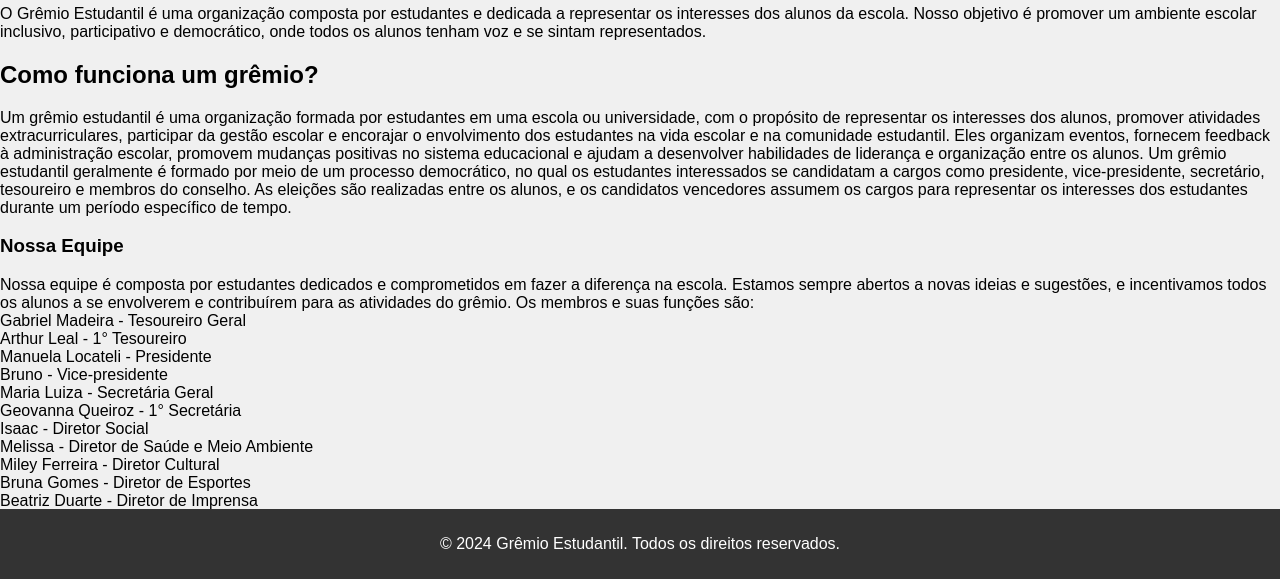
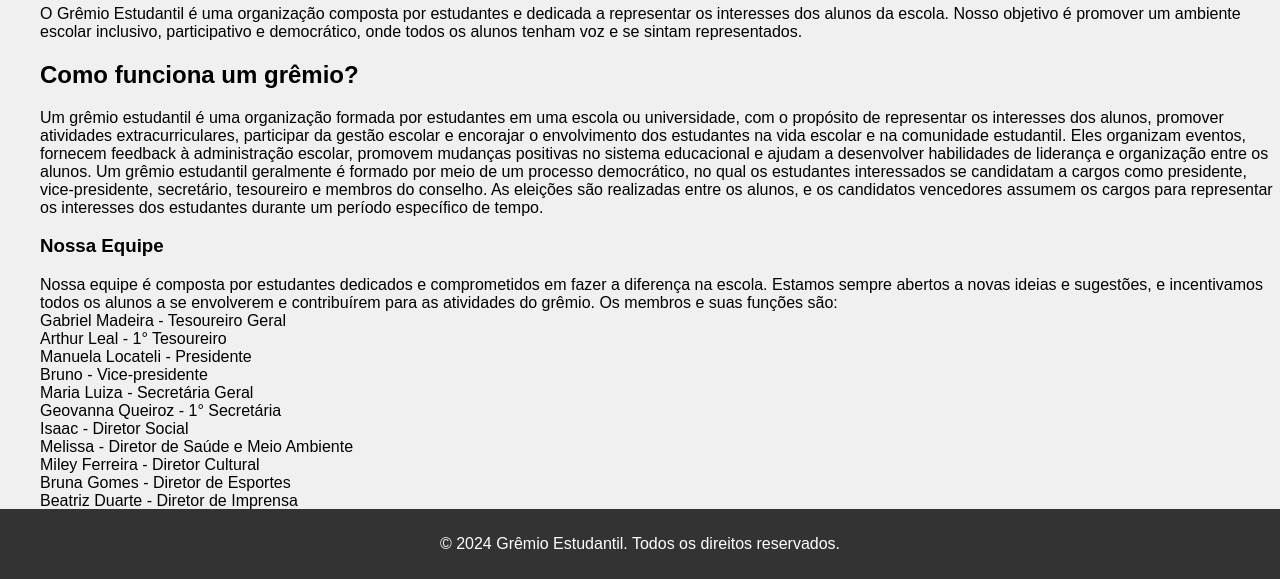
Before and after one commit to ddavijj/ddavijj.github.com-, a plain HTML site: page sobrenospage.html in a window 1280 px wide. Shown: the part 221-800 px from the top of the page. Drawn offline with Linux system fonts and the light colour scheme.

Commit message:
Update sobrenospage.html

```diff
--- a/sobrenospage.html
+++ b/sobrenospage.html
@@ -6,7 +6,9 @@
     <title>Sobre Nós - Grêmio Estudantil</title>
     <link rel="stylesheet" href="style.css">
     <style>
-        margin-left: 10px
+        body {
+        margin-left: 40px
+        }
     </style>
 </head>
 <body>
```
